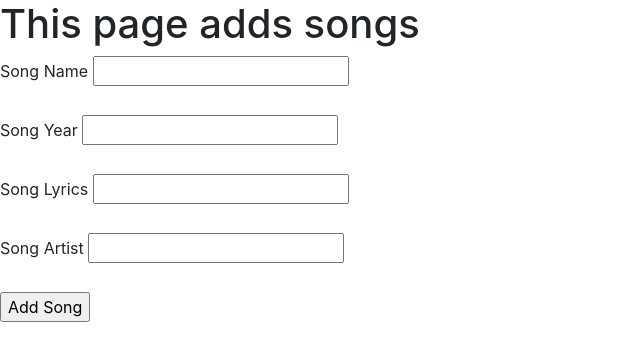
After one commit to lisahchen/songbase, a Flask app: page /song/add in a window 1280 px wide. The commit adds this page. Shown: the top 361 px of the page, without its empty margins (0-640 px from the left). Run offline with Flask 2, Linux system fonts and the light colour scheme; some libraries are stand-ins or nearby versions.

Commit message:
new files

```diff
--- a/songbase.py
+++ b/songbase.py
@@ -25,7 +25,7 @@ class Song(db.Model):
     name = db.Column(db.String(256))
     year = db.Column(db.Integer)
     lyrics = db.Column(db.Text)
-    artist_id = db.Column(db.Integer, dbForeignKey('artists.id'))
+    artist_id = db.Column(db.Integer, db.ForeignKey('artists.id'))
 
 
 @app.route('/')
@@ -61,6 +61,38 @@ def add_artists():
         db.session.add(artist)
         db.session.commit()
         return redirect(url_for('show_all_artists'))
+
+
+@app.route('/artist/edit/<int:id>', methods=['GET', 'POST'])
+def edit_artists(id):
+    artist = Artist.query. filter_by(id=id).first()
+    if request.method == 'GET':
+        return render_template('artist-edit.html', artist=artist)
+    if request.method == 'POST':
+        # get data from the form
+        artist.name = request.form['name']
+        artist.about = request.form['about']
+        db.session.commit()
+        return redirect(url_for('show_all_artists'))
+
+
+@app.route('/song/add', methods=['GET', 'POST'])
+def add_songs():
+    if request.method == 'GET':
+        return render_template('song-add.html')
+    if request.method == 'POST':
+        # get data from the form
+        name = request.form['name']
+        year = request.form['year']
+        lyrics = request.form['lyrics']
+        artist_name = request.form['artist_name']
+
+        # insert the data into the database
+        artist = Artist.query.filter_by(name=artist_name).first()
+        song = Song(name=name, year=year, lyrics=lyrics)
+        db.session.add(song)
+        db.session.commit()
+        return redirect(url_for('show_all_songs'))
 
 
 @app.route('/form-demo', methods=['GET', 'POST'])
--- a/templates/artist-all.html
+++ b/templates/artist-all.html
@@ -9,5 +9,6 @@
     {% for artist in artists %}
       <h3>{{artist.name}}</h3>
       <p>{{artist.about}}</p>
+      <a href="/artist/edit/{{artist.id}}">Edit</a>
     {% endfor %}
 {% endblock %}
--- /dev/null
+++ b/templates/song-add.html
@@ -0,0 +1,20 @@
+<!DOCTYPE html>
+{% extends "base.html" %}
+
+{% block title %}
+  All Songs
+{% endblock %}
+{% block page_content %}
+    <h1>This page adds songs</h1>
+    <form action="/song/add" method="post">
+      <label>Song Name</label>
+      <input type="text" name="name"><br><br>
+      <label>Song Year</label>
+      <input type="text" name="year"><br><br>
+      <label>Song Lyrics</label>
+      <input type="text" name="lyrics"><br><br>
+      <label>Song Artist</label>
+      <input type="text" name="artist_name"><br><br>
+      <input type="submit" name="" value="Add Song">
+    </form>
+{% endblock %}
```
Also changed, not shown: templates/artist-edit.html (added, +14 -0 lines), data.sqlite.
